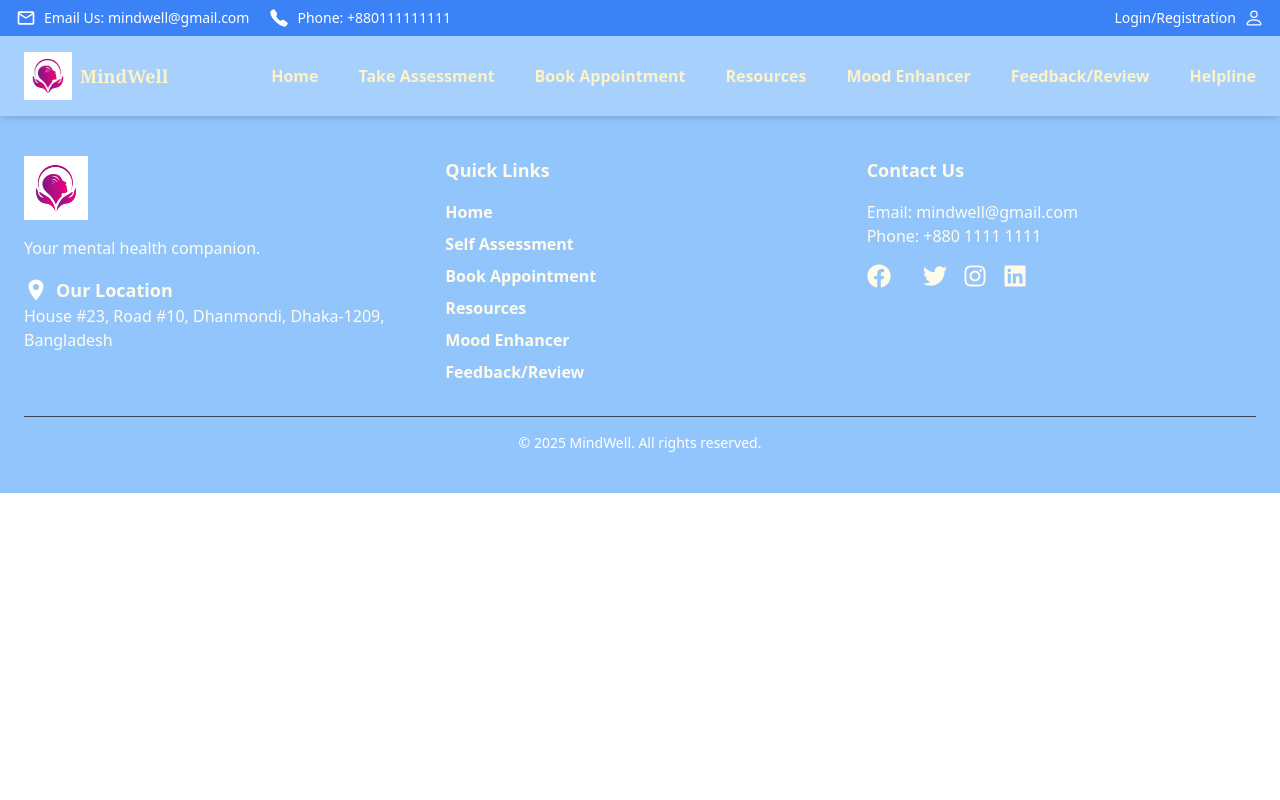
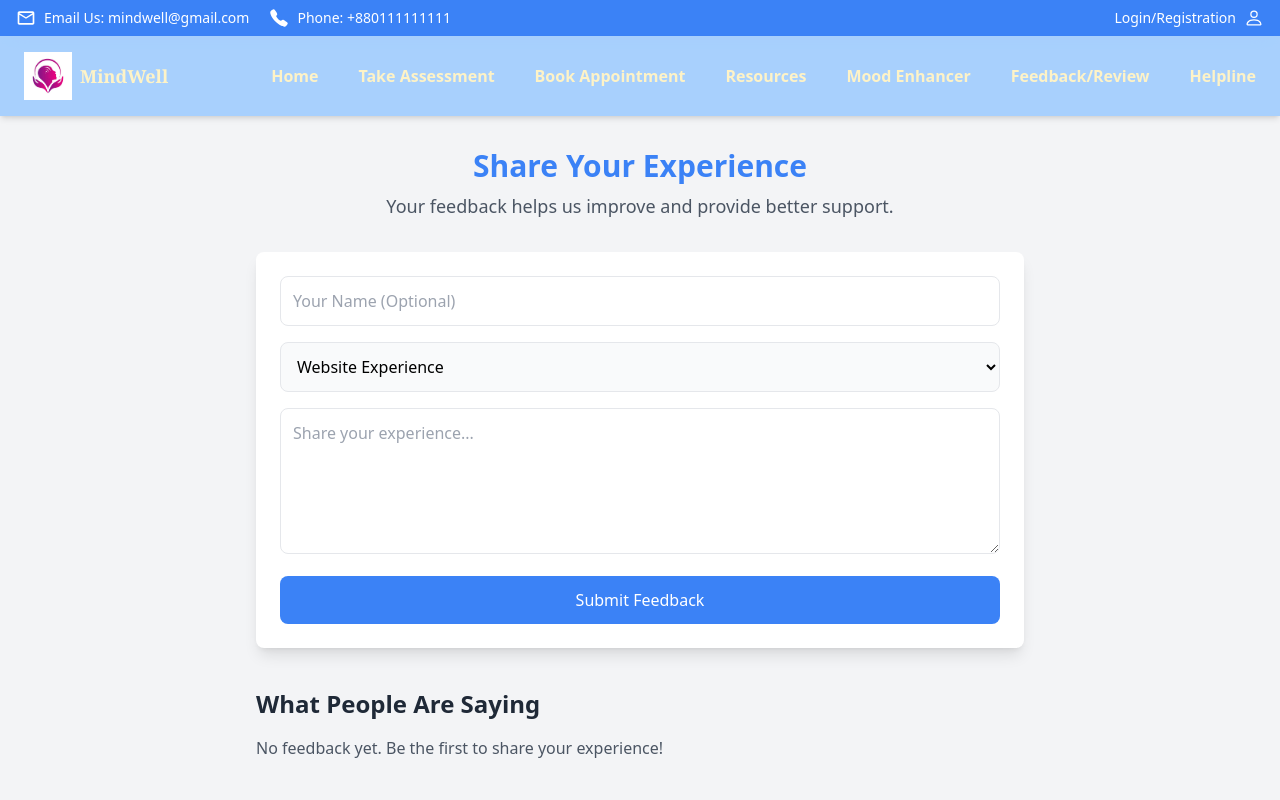
Before and after one commit to nusratjannattithy/mindwell, a React (Vite) app: page /Feedback in a window 1280 px wide. Shown: the top 800 px of the page. Built offline with nearby package versions, Linux system fonts and the light colour scheme.

Commit message:
Updated App.jsx, Navbar.jsx and Feedback.jsx

```diff
--- a/src/App.jsx
+++ b/src/App.jsx
@@ -10,6 +10,8 @@ import LogIn from './Components/LogIn';
 import SelfTest from './Components/SelfTest';
 import Registration from './Components/Registration';
 import Helpline from './Components/Helpline';
+import Feedback from './Components/Feedback';
+
 
 
 function App() {
@@ -29,6 +31,9 @@ function App() {
         <Route path="/assessment" element={<SelfTest />} />
         <Route path="/options" element={<OptionsPage />} />
         <Route path="/Helpline" element={<Helpline />} />
+        <Route path="/Feedback" element={<Feedback />} />
+
+
       </Routes>
 
       {/* Footer is displayed on all pages */}
--- /dev/null
+++ b/src/Components/Feedback.jsx
@@ -0,0 +1,185 @@
+import React, { useState } from "react";
+
+const Feedback = () => {
+  const [feedback, setFeedback] = useState({
+    name: "",
+    category: "Website",
+    message: "",
+  });
+
+  const [reviews, setReviews] = useState([]); // Store reviews
+  const [visibleReviews, setVisibleReviews] = useState(5); // "Load More" control
+  const [editingIndex, setEditingIndex] = useState(null); // Track editing review
+  const [editMessage, setEditMessage] = useState(""); // Temporary edit text
+
+  // Handle input changes
+  const handleChange = (e) => {
+    setFeedback({ ...feedback, [e.target.name]: e.target.value });
+  };
+
+  // Submit a new review
+  const handleSubmit = (e) => {
+    e.preventDefault();
+    if (!feedback.message.trim()) {
+      alert("Feedback message cannot be empty.");
+      return;
+    }
+
+    const newReview = {
+      name: feedback.name || "Anonymous",
+      category: feedback.category,
+      message: feedback.message,
+      date: new Date().toLocaleDateString(),
+    };
+
+    setReviews([newReview, ...reviews]); // Add new review at the top
+    setFeedback({ name: "", category: "Website", message: "" }); // Reset form
+  };
+
+  // Delete a review
+  const handleDelete = (index) => {
+    if (window.confirm("Are you sure you want to delete this review?")) {
+      setReviews(reviews.filter((_, i) => i !== index)); // Remove review
+    }
+  };
+
+  // Start editing a review
+  const handleEdit = (index) => {
+    setEditingIndex(index);
+    setEditMessage(reviews[index].message);
+  };
+
+  // Save edited review
+  const handleSaveEdit = (index) => {
+    const updatedReviews = [...reviews];
+    updatedReviews[index].message = editMessage;
+    setReviews(updatedReviews);
+    setEditingIndex(null);
+  };
+
+  return (
+    <div className="min-h-screen bg-gray-100 p-8">
+      {/* Page Heading */}
+      <div className="text-center mb-8">
+        <h2 className="text-3xl font-bold text-blue-500">Share Your Experience</h2>
+        <p className="text-lg text-gray-600 mt-2">
+          Your feedback helps us improve and provide better support.
+        </p>
+      </div>
+
+      {/* Feedback Form */}
+      <div className="max-w-3xl mx-auto bg-white p-6 rounded-lg shadow-lg">
+        <form onSubmit={handleSubmit} className="space-y-4">
+          <input
+            type="text"
+            name="name"
+            placeholder="Your Name (Optional)"
+            value={feedback.name}
+            onChange={handleChange}
+            className="w-full p-3 border rounded-lg"
+          />
+
+          <select
+            name="category"
+            value={feedback.category}
+            onChange={handleChange}
+            className="w-full p-3 border rounded-lg bg-gray-50"
+          >
+            <option value="Website">Website Experience</option>
+            <option value="Resources">Resources Feedback</option>
+            <option value="Therapist">Therapist Review</option>
+            <option value="Psychologist">Psychologist Review</option>
+            <option value="Counselor">Counselor Review</option>
+          </select>
+
+          <textarea
+            name="message"
+            placeholder="Share your experience..."
+            value={feedback.message}
+            onChange={handleChange}
+            className="w-full p-3 border rounded-lg"
+            rows="5"
+          ></textarea>
+
+          <button type="submit" className="w-full bg-blue-500 text-white py-3 rounded-lg">
+            Submit Feedback
+          </button>
+        </form>
+      </div>
+
+      {/* Display Reviews */}
+      <div className="max-w-3xl mx-auto mt-10">
+        <h3 className="text-2xl font-bold text-gray-800 mb-4">What People Are Saying</h3>
+        {reviews.length === 0 ? (
+          <p className="text-gray-600">No feedback yet. Be the first to share your experience!</p>
+        ) : (
+          <div className="space-y-4">
+            {reviews.slice(0, visibleReviews).map((review, index) => (
+              <div key={index} className="bg-white p-4 rounded-lg shadow-md">
+                <h4 className="text-lg font-semibold text-blue-500">{review.name}</h4>
+                <p className="text-sm text-gray-500">{review.category} | {review.date}</p>
+
+                {/* Edit Mode */}
+                {editingIndex === index ? (
+                  <div>
+                    <textarea
+                      className="w-full p-2 border rounded-lg mt-2"
+                      value={editMessage}
+                      onChange={(e) => setEditMessage(e.target.value)}
+                    ></textarea>
+                    <button
+                      onClick={() => handleSaveEdit(index)}
+                      className="mt-2 px-3 py-1 bg-green-500 text-white rounded"
+                    >
+                      Save
+                    </button>
+                    <button
+                      onClick={() => setEditingIndex(null)}
+                      className="ml-2 px-3 py-1 bg-gray-500 text-white rounded"
+                    >
+                      Cancel
+                    </button>
+                  </div>
+                ) : (
+                  <p className="text-gray-700 mt-2">{review.message}</p>
+                )}
+
+                {/* Edit & Delete Buttons */}
+                <div className="mt-3">
+                  {editingIndex === index ? null : (
+                    <>
+                      <button
+                        onClick={() => handleEdit(index)}
+                        className="mr-2 px-3 py-1 bg-yellow-500 text-white rounded"
+                      >
+                        Edit
+                      </button>
+                      <button
+                        onClick={() => handleDelete(index)}
+                        className="px-3 py-1 bg-red-500 text-white rounded"
+                      >
+                        Delete
+                      </button>
+                    </>
+                  )}
+                </div>
+              </div>
+            ))}
+          </div>
+        )}
+
+        {/* Load More Reviews Button */}
+        {visibleReviews < reviews.length && (
+          <button
+            onClick={() => setVisibleReviews((prev) => prev + 5)}
+            className="mt-6 w-full bg-blue-500 text-white py-3 rounded-lg"
+          >
+            Load More Reviews
+          </button>
+        )}
+      </div>
+    </div>
+  );
+};
+
+export default Feedback;
--- a/src/Components/Navbar.jsx
+++ b/src/Components/Navbar.jsx
@@ -53,7 +53,7 @@ const Navbar = () => {
                 </Link>
               </li>
               <li>
-                <Link to="/contact" className="hover:text-fuchsia-400 transition font-bold">
+                <Link to="/Feedback" className="hover:text-fuchsia-400 transition font-bold">
                   Feedback/Review
                 </Link>
               </li>
@@ -113,7 +113,7 @@ const Navbar = () => {
               </Link>
             </li>
             <li>
-              <Link to="/contact" className="block text-amber-100 font-bold hover:text-fuchsia-400 transition">
+              <Link to="/Feedback" className="block text-amber-100 font-bold hover:text-fuchsia-400 transition">
                 Feedback/Review
               </Link>
             <li>
```
